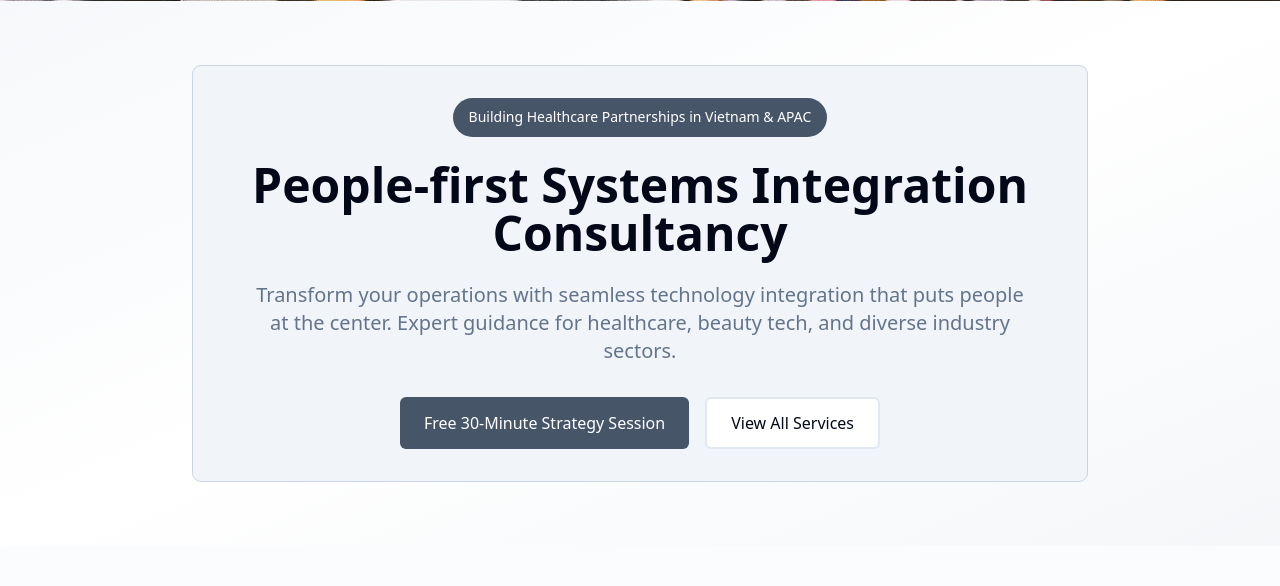
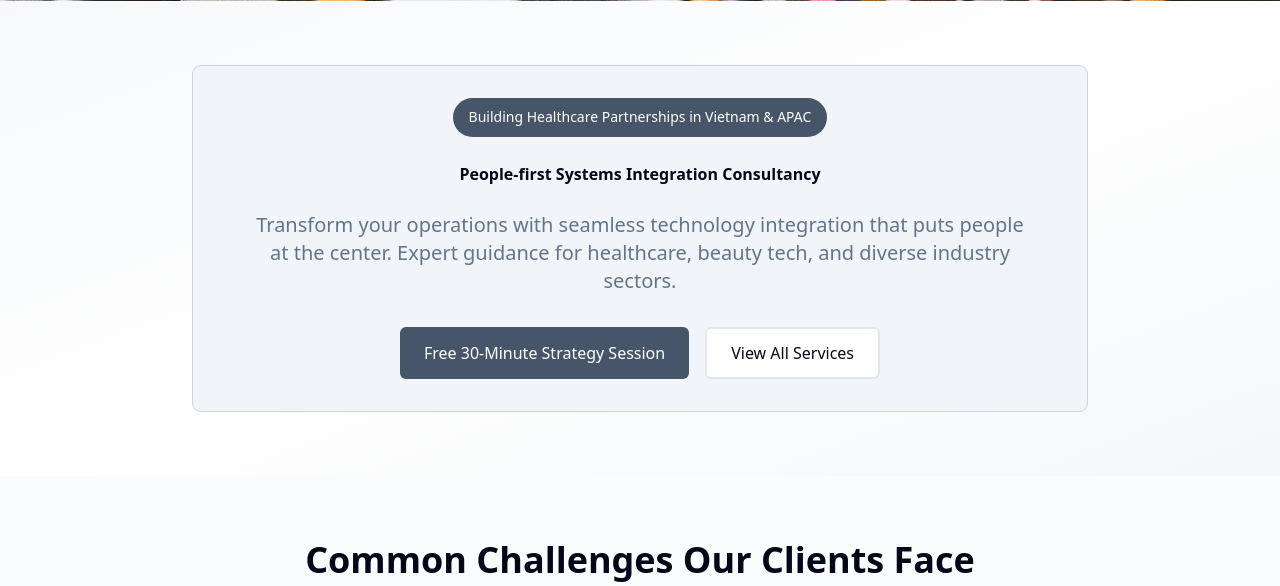
Before and after one commit to dangpleo-ctrl/HealthSyncXWebsiteStatic, a PHP site: page /en/ in a window 1280 px wide. Shown: the part 496-1082 px from the top of the page. Run offline with PHP 8.4, Linux system fonts and the light colour scheme; style sheets or scripts are compiled from the project's sources.

Commit message:
Improve spacing for hero text on the home page
Update font sizes for the main heading on the homepage in both English and Vietnamese index.php files.

Replit-Commit-Author: Agent
Replit-Commit-Session-Id: 647c59d6-9a03-4c72-a257-9992e92fe543
Replit-Commit-Checkpoint-Type: intermediate_checkpoint
Replit-Commit-Event-Id: 8fbd0111-2e54-4a67-9265-551e4b8dba1d

```diff
--- a/en/index.php
+++ b/en/index.php
@@ -19,7 +19,7 @@ include '../includes/header-en.php';
                     <span class="inline-block px-4 py-2 bg-slate-600 dark:bg-slate-800 text-white dark:text-slate-100 rounded-full text-sm font-medium mb-6 max-w-2xl mx-auto leading-relaxed text-center">
                         Building Healthcare Partnerships in Vietnam & APAC
                     </span>
-                    <h1 class="text-4xl md:text-5xl font-bold text-foreground dark:text-white mb-6 leading-relaxed">
+                    <h1 class="text-5xl md:text-6xl font-bold text-foreground dark:text-white mb-6 leading-relaxed">
                         People-first Systems Integration Consultancy
                     </h1>
                     <p class="text-lg md:text-xl text-muted-foreground dark:text-gray-300 mb-8 leading-relaxed max-w-3xl mx-auto text-center">
--- a/vi/index.php
+++ b/vi/index.php
@@ -19,7 +19,7 @@ include '../includes/header-vi.php';
                     <span class="inline-block px-4 py-2 bg-slate-600 dark:bg-slate-800 text-white dark:text-slate-100 rounded-full text-sm font-medium mb-6 max-w-2xl mx-auto leading-relaxed text-center">
                         Kết nối hợp tác y tế tại Việt Nam và khu vực Châu Á – Thái Bình Dương
                     </span>
-                    <h1 class="text-4xl md:text-5xl font-bold text-foreground dark:text-white mb-6 leading-relaxed">
+                    <h1 class="text-5xl md:text-6xl font-bold text-foreground dark:text-white mb-6 leading-relaxed">
                         Tư vấn tích hợp hệ thống với trọng tâm là con người
                     </h1>
                     <p class="text-lg md:text-xl text-muted-foreground dark:text-gray-300 mb-8 leading-relaxed max-w-3xl mx-auto text-center">
```
